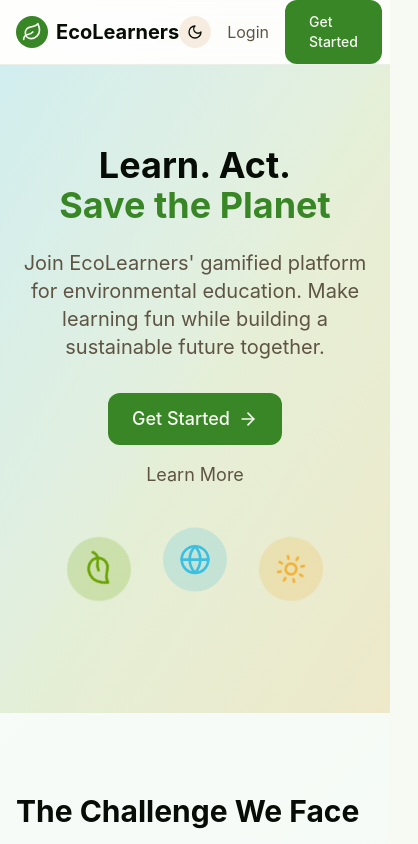
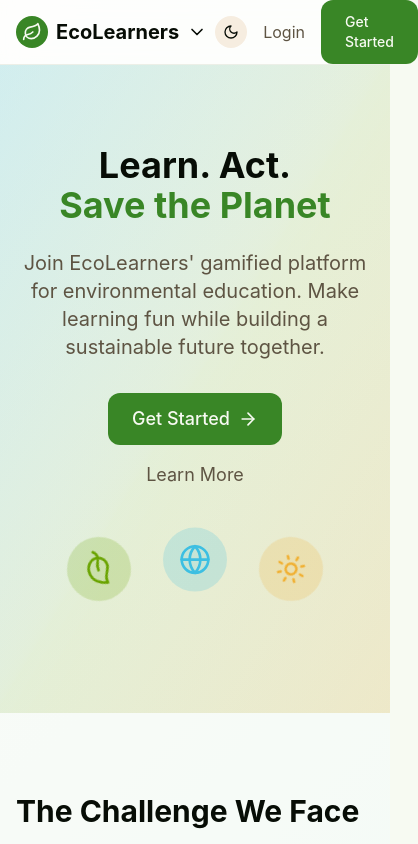
Before and after one commit to ayushman1413/EcoLearners, a React (Vite) app: page / in a window 390 px wide. Shown: the top 844 px of the page, 418 px wide, since content can reach past the window. Built offline with nearby package versions, Linux system fonts and the light colour scheme.

Commit message:
code line update

```diff
--- a/src/components/Layout.jsx
+++ b/src/components/Layout.jsx
@@ -115,6 +115,15 @@ const Layout = ({ children }) => {
                 </>
               )}
             </nav>
+
+            {/* Mobile Menu Button */}
+            <button
+              className="md:hidden p-2 rounded-lg hover:bg-muted transition-colors"
+              onClick={() => setShowProfileMenu(!showProfileMenu)}
+              aria-label="Toggle mobile menu"
+            >
+              <ChevronDown className={`w-5 h-5 transition-transform ${showProfileMenu ? 'rotate-180' : ''}`} />
+            </button>
 
             {/* User Actions */}
             <div className="flex items-center space-x-4">
```
